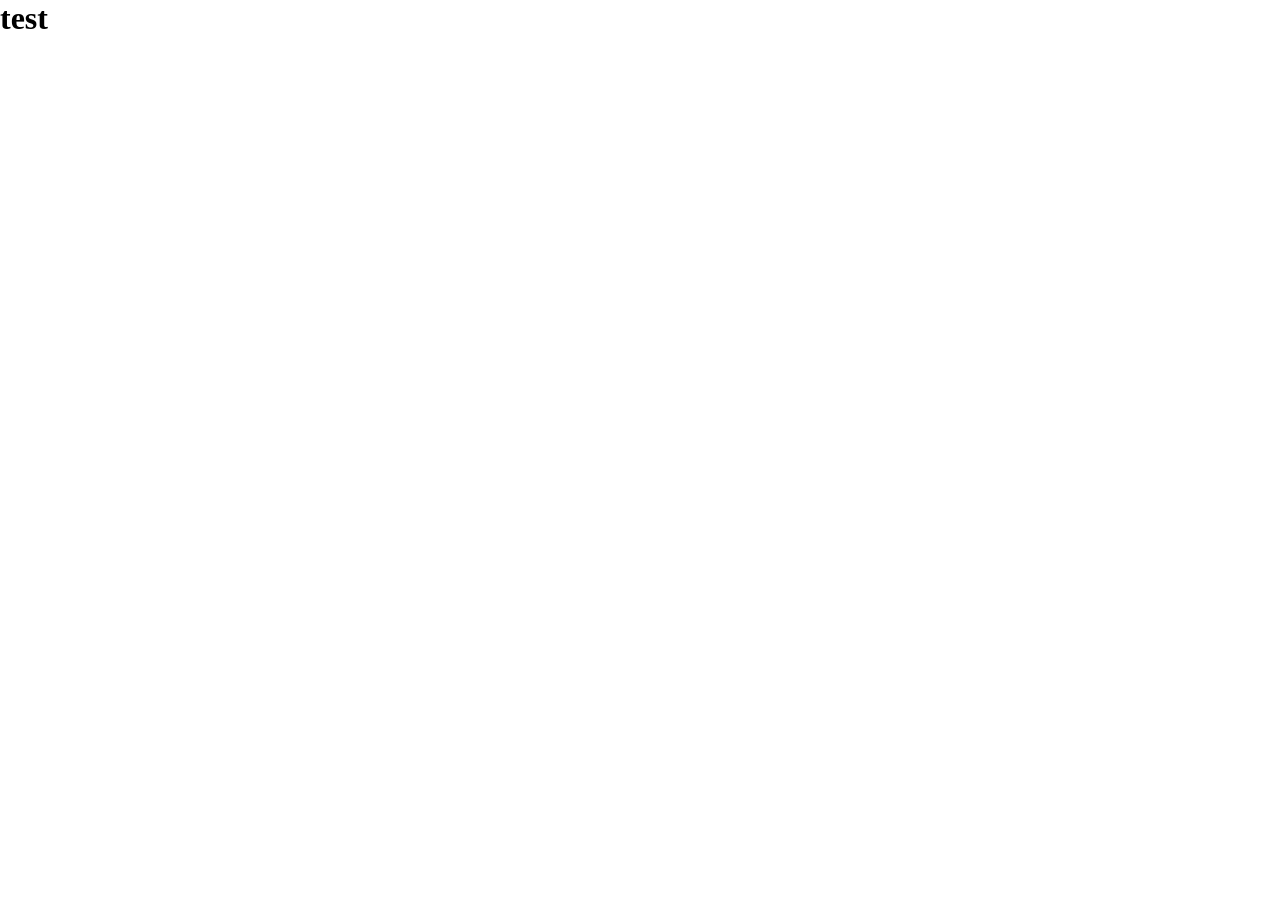
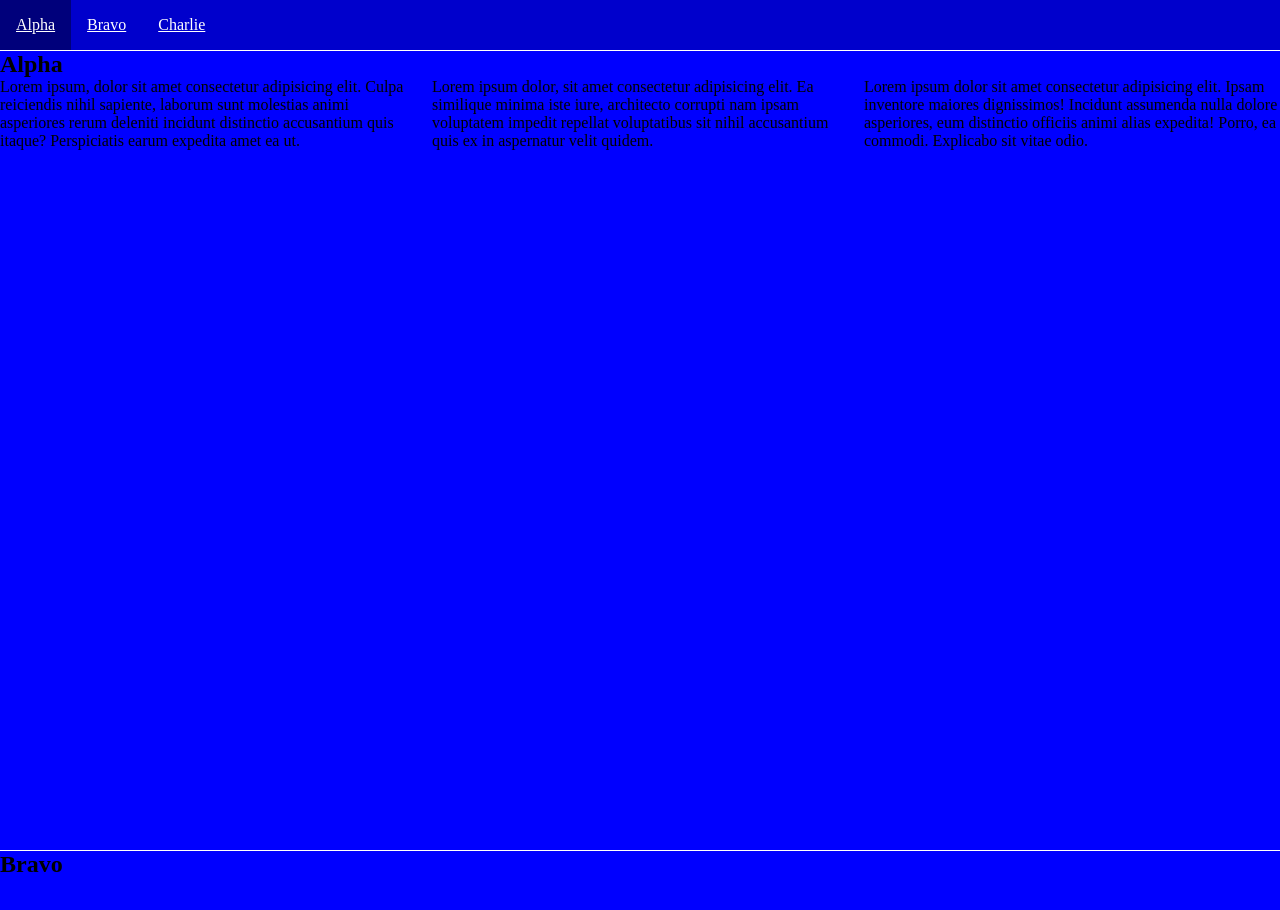
Before and after one commit to maxoumargot/portfolio, a plain HTML site: page index.html in a window 1280 px wide. Shown: the top 910 px of the page. Before the commit the page ends 800 px from the top, so only its background shows below. Drawn offline with Linux system fonts and the light colour scheme.

Commit message:
ça avvance

```diff
--- a/index.html
+++ b/index.html
@@ -5,6 +5,40 @@
 	<title>version2</title>
 </head>
 <body>
- <h1>test</h1>
+
+	<head>
+		<div class="hero">
+
+		</div>
+
+		<nav>
+			<a href="#Alpha">Alpha</a>
+			<a href="#Bravo">Bravo</a>
+			<a href="#Charlie">Charlie</a>
+		</nav>
+
+	</head>
+
+	<main>
+
+		<section id="Alpha">
+			<h1>Alpha</h1>
+			<div class="row">
+				<p>Lorem ipsum, dolor sit amet consectetur adipisicing elit. Culpa reiciendis nihil sapiente, laborum sunt molestias animi asperiores rerum deleniti incidunt distinctio accusantium quis itaque? Perspiciatis earum expedita amet ea ut.</p>
+				<p>Lorem ipsum dolor, sit amet consectetur adipisicing elit. Ea similique minima iste iure, architecto corrupti nam ipsam voluptatem impedit repellat voluptatibus sit nihil accusantium quis ex in aspernatur velit quidem.</p>
+				<p>Lorem ipsum dolor sit amet consectetur adipisicing elit. Ipsam inventore maiores dignissimos! Incidunt assumenda nulla dolore asperiores, eum distinctio officiis animi alias expedita! Porro, ea commodi. Explicabo sit vitae odio.</p>
+			</div>
+		</section>
+
+		<section id="Bravo">
+			<h1>Bravo</h1>
+		</section>
+
+		<section id="Charlie">
+			<h1>Charlie</h1>
+		</section>
+
+	</main>
+
 </script>
 </html>
--- a/style.css
+++ b/style.css
@@ -10,11 +10,44 @@
 
 
 /* - - COULEUR - - - -  */
+body{
+	background-color: blue;
+}
+
+a{
+	color: white;
+}
 
 
 
 /* - - MISE EN PAGE - - */
+header{
+	min-height: 100vh;
+	display: flex;
+	justify-content: center;
+	align-items: center;
+	flex-direction: column;
+}
+
+section{
+	border-top: 1px solid white;
+	min-height: 100vh;
+}
 
 
 
 /* - - MODULES - - - -  */
+nav{
+	background-color: #0003;
+
+	display: flex;
+	width: 100%;
+}
+
+nav a {
+	padding: 1rem;
+}
+
+nav a:hover{
+	background-color: #0006;
+}
```
